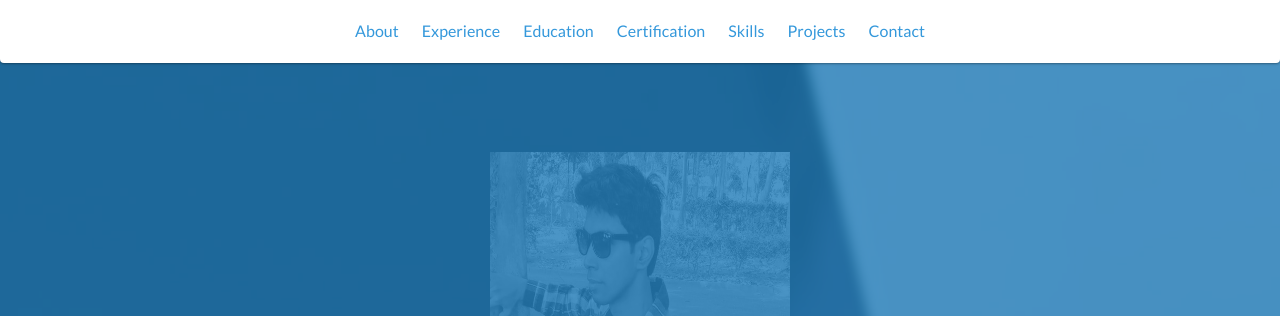
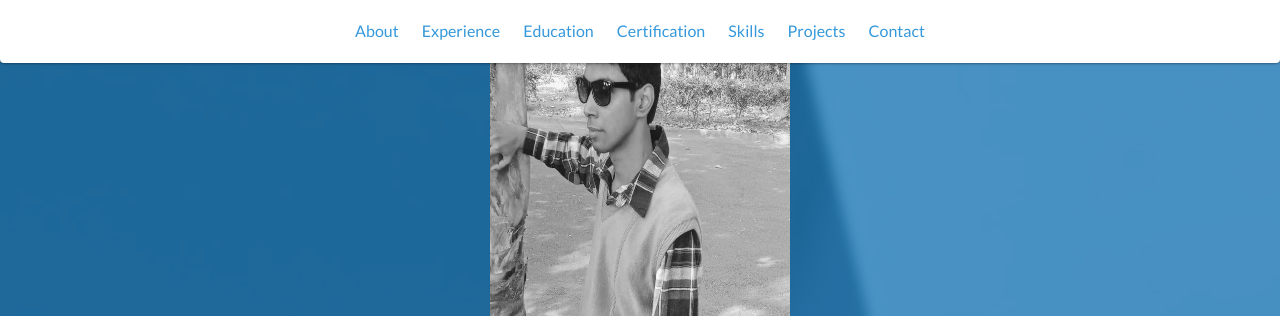
Before and after one commit to sarbojitdas/portfolio, a website: page index.html in a window 1280 px wide. Shown: the top 316 px of the page. Drawn offline with nearby package versions, Linux system fonts and the light colour scheme; files whose address does not match are found by name.

Commit message:
Update index.html

```diff
--- a/index.html
+++ b/index.html
@@ -56,10 +56,10 @@
             <h2>Data Scientist</h2>
            </div>
         </br></br></br></br></br></br>
-<center><img src="portfolio/blob/main/images/blackwhite.jpg" width=300 height=400></center>
         <!-- End #lead-content -->
 
-        <div id="lead-overlay"></div>
+        <div id="lead-overlay">
+<center><img src="images/blackwhite.jpg" width=300 height=400></center></div>
 
         <div id="lead-down">
             <span>
```
